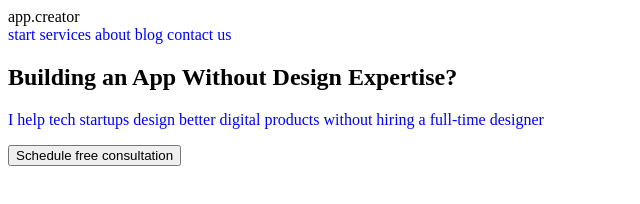
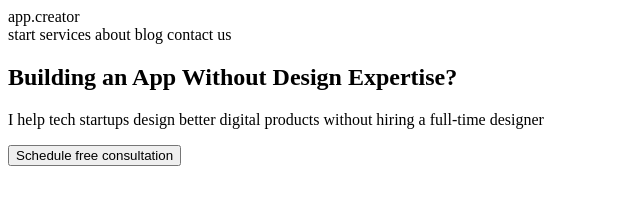
Before and after one commit to WebHeroSchool/nightproject, a plain HTML site: page index.html in a window 1280 px wide. Shown: the whole page, without its empty margins (0-640 px from the left). Drawn offline with Linux system fonts and the light colour scheme.

Commit message:
Add files via upload

```diff
--- a/index.html
+++ b/index.html
@@ -1,21 +1,21 @@
 <!DOCTYPE html>
 <html>
- <head >
+ <head>
     <meta charset="utf-8">
     <title>HTML1</title>
-    <link rel="stylesheet" href="styles.css">
     <link rel="preconnect" href="https://fonts.gstatic.com">
 <link href="https://fonts.googleapis.com/css2?family=Newsreader:wght@300&display=swap" rel="stylesheet">
+    <link rel="stylesheet" href="styles.css">
  </head>
 <body>
   <header>
     <div>app.creator</div>
     <nav>
-      <a style="color:blue;">start</a>
-      <a style="color:blue;">services</a>
-      <a style="color:blue;">about</a>
-      <a style="color:blue;">blog</a>
-      <a style="color:blue;">contact us</a>
+      <a>start</a>
+      <a>services</a>
+      <a>about</a>
+      <a>blog</a>
+      <a>contact us</a>
     </nav>
   </header>
   <section>
@@ -23,7 +23,7 @@
        <h1 class="title">
            Building an App Without Design Expertise?
        </h1>
-       <p style="color:blue;">I help tech startups design better digital products without hiring a full-time designer</p>
+       <p>I help tech startups design better digital products without hiring a full-time designer</p>
      <button class="button">Schedule free consultation</button>
      </main>
      <div>
```
